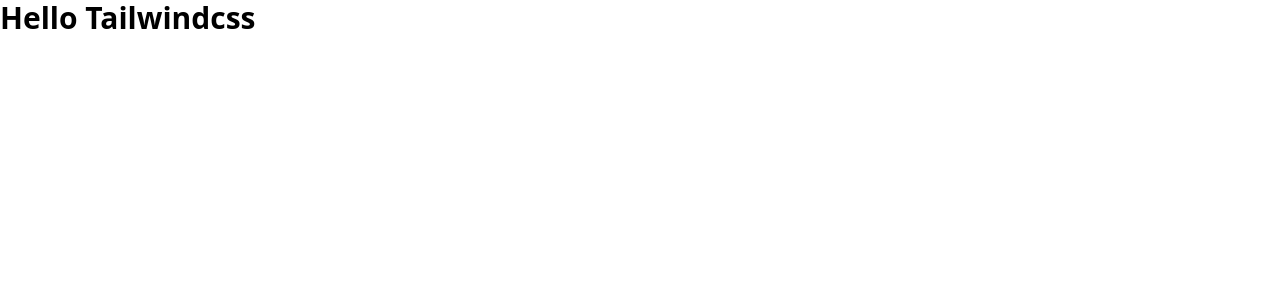
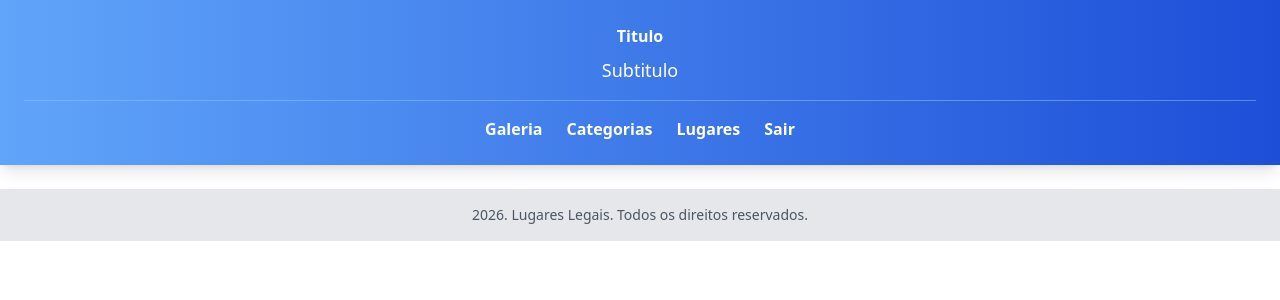
Before and after one commit to Isabela01vSilva/Udemy-Angular19, an Angular app in the folder passeio-app/: page /paginas in a window 1280 px wide. Before the commit this address led to /. Shown: the top 300 px of the page. Built offline with nearby package versions, Linux system fonts and the light colour scheme.

Commit message:
feat: implement routing and layout for template module

```diff
--- a/passeio-app/src/app/app-routing.module.ts
+++ b/passeio-app/src/app/app-routing.module.ts
@@ -1,7 +1,12 @@
 import { NgModule } from '@angular/core';
 import { RouterModule, Routes } from '@angular/router';
 
-const routes: Routes = [];
+const routes: Routes = [
+  {
+    path: 'paginas',
+    loadChildren:() => import('./template/template.module').then(m => m.TemplateModule)
+  }
+];
 
 @NgModule({
   imports: [RouterModule.forRoot(routes)],
--- a/passeio-app/src/app/app.component.html
+++ b/passeio-app/src/app/app.component.html
@@ -1 +1 @@
-<h1 class="text-3xl font-bold">Hello Tailwindcss</h1>
+<router-outlet></router-outlet>
--- a/passeio-app/src/app/template/layout/layout.component.html
+++ b/passeio-app/src/app/template/layout/layout.component.html
@@ -1 +1,27 @@
-<p>layout works!</p>
+<header
+  class="bg-gradient-to-r from-blue-400 to-blue-700 text-white p-6 shadow-lg"
+>
+  <div class="text-center">
+    <h1 class="text-3x1 font-bold">Titulo</h1>
+    <p class="text-lg mt-2">Subtitulo</p>
+  </div>
+
+  <div class="mt-4">
+    <hr class="border-t border-blue-300 opacity-50" />
+  </div>
+
+  <nav class="mt-4">
+    <ul class="flex justify-center space-x-6 text-white font-semibold">
+      <li><a href="#" class="hover:text-yellow-300">Galeria</a></li>
+      <li><a href="#" class="hover:text-yellow-300">Categorias</a></li>
+      <li><a href="#" class="hover:text-yellow-300">Lugares</a></li>
+      <li><a href="#" class="hover:text-yellow-300">Sair</a></li>
+    </ul>
+  </nav>
+</header>
+
+<router-outlet></router-outlet>
+
+<footer class="bg-gray-200 text-center p-4 mt-6">
+    <p class="text-gray-600 text-sm">2026. Lugares Legais. Todos os direitos reservados.</p>
+</footer>
--- a/passeio-app/src/app/template/template-routing.module.ts
+++ b/passeio-app/src/app/template/template-routing.module.ts
@@ -1,7 +1,13 @@
 import { NgModule } from '@angular/core';
 import { RouterModule, Routes } from '@angular/router';
+import { LayoutComponent } from './layout/layout.component';
 
-const routes: Routes = [];
+const routes: Routes = [
+  {
+    path: '',
+    component: LayoutComponent
+  }
+];
 
 @NgModule({
   imports: [RouterModule.forChild(routes)],
```
